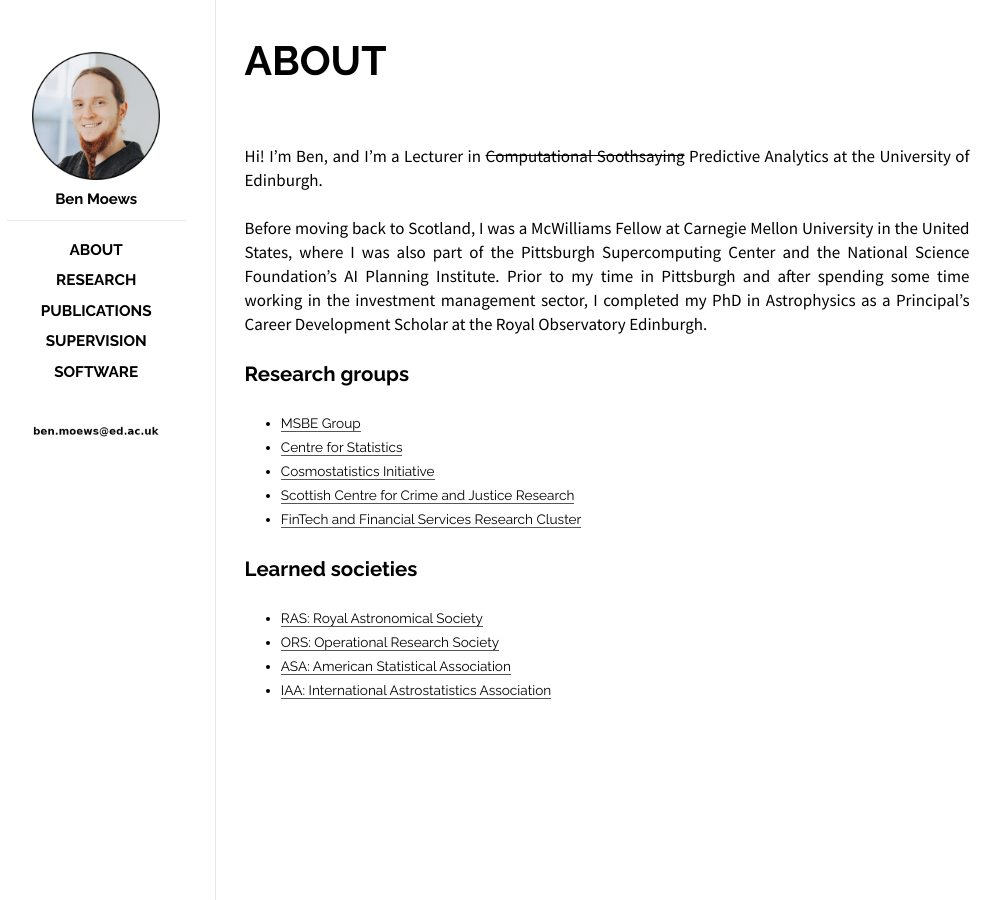
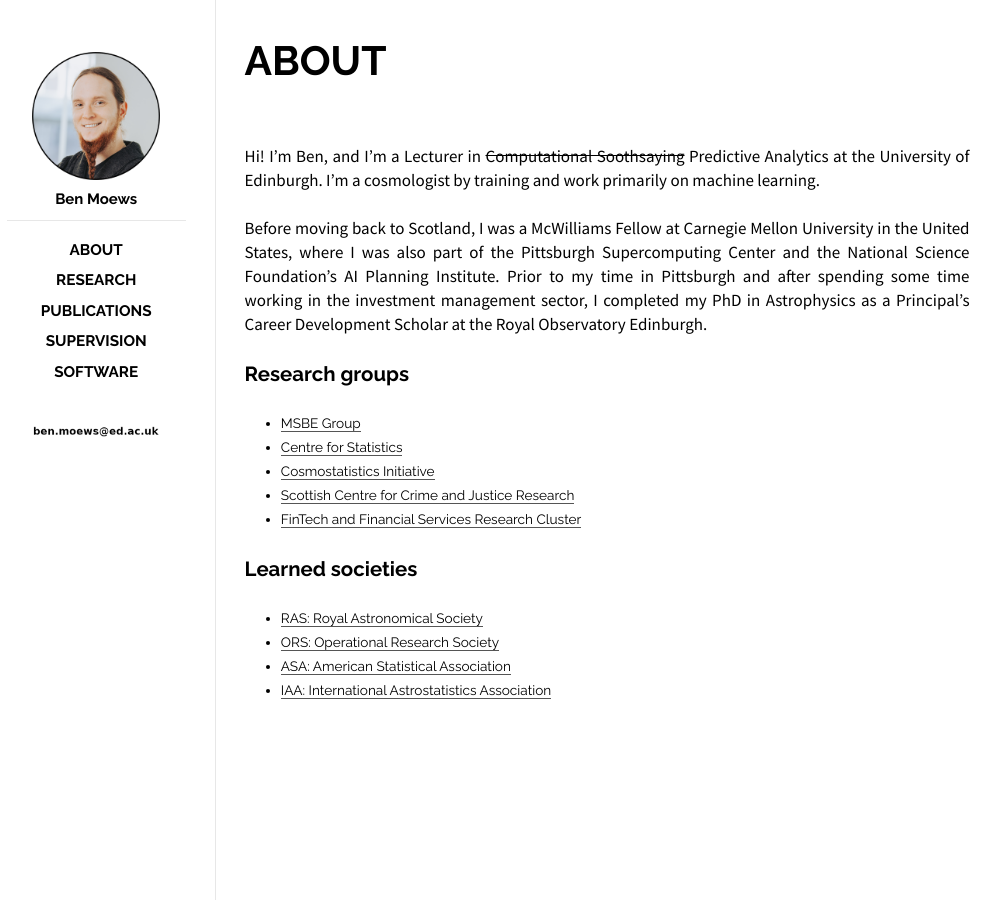
Before and after one commit to moews/moews.github.io, a Jekyll site: the page built from _posts/2017-03-27-about.md, in a window 1280 px wide. Shown: the whole page, without its empty margins (143-1144 px from the left). Built offline with Jekyll 4.4.1, drawn with Linux system fonts in a browser that asks for light colours.

Commit message:
Update 2017-03-27-about.md

```diff
--- a/_posts/2017-03-27-about.md
+++ b/_posts/2017-03-27-about.md
@@ -8,7 +8,7 @@
 
 <br>
 
-Hi! I’m Ben, and I’m a Lecturer in ~~Computational Soothsaying~~ Predictive Analytics at the University of Edinburgh.
+Hi! I’m Ben, and I’m a Lecturer in ~~Computational Soothsaying~~ Predictive Analytics at the University of Edinburgh. I’m a cosmologist by training and work primarily on machine learning.
 
 Before moving back to Scotland, I was a McWilliams Fellow at Carnegie Mellon University in the United States, where I was also part of the Pittsburgh Supercomputing Center and the National Science Foundation’s AI Planning Institute. Prior to my time in Pittsburgh and after spending some time working in the investment management sector, I completed my PhD in Astrophysics as a Principal’s Career Development Scholar at the Royal Observatory Edinburgh.
 
```
